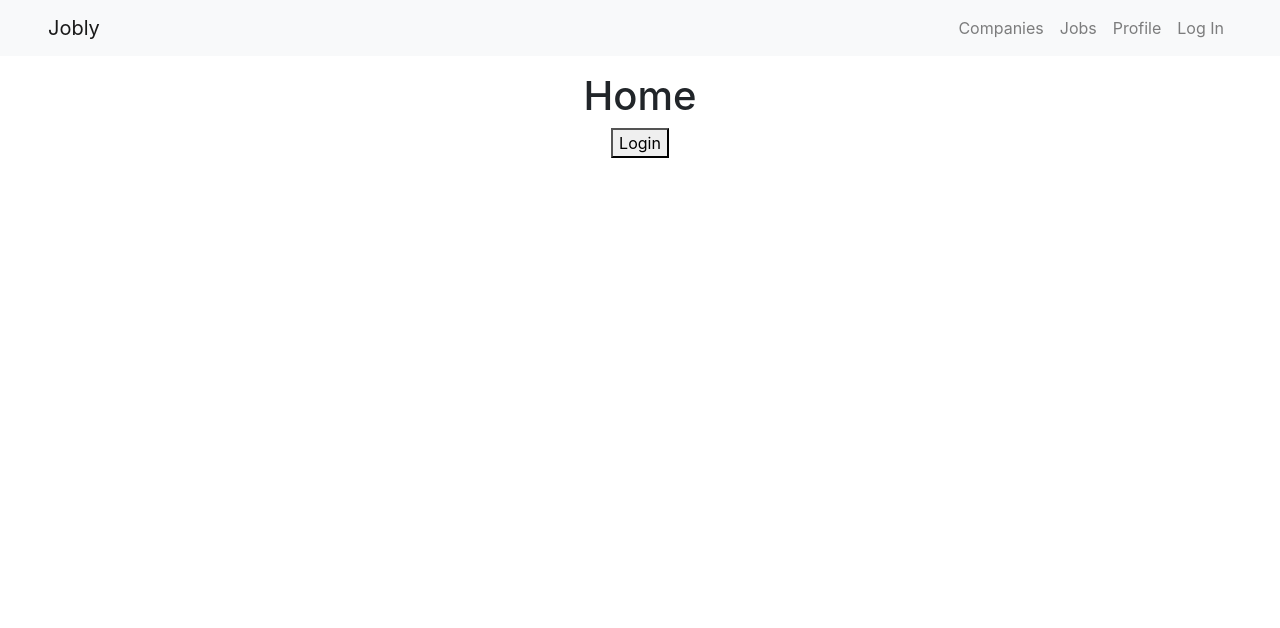
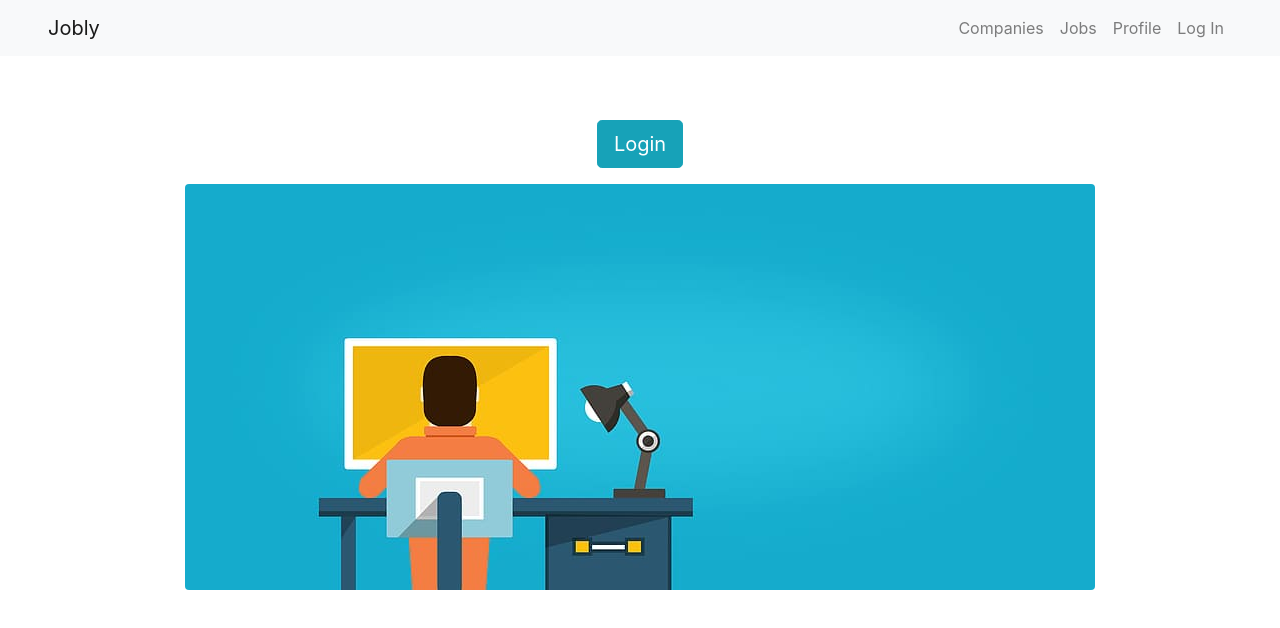
Before and after one commit to cowabungapeppercorn/jobly, a React (Create React App) app in the folder frontend/: page / in a window 1280 px wide. Shown: the top 628 px of the page. Built offline with nearby package versions, Linux system fonts and the light colour scheme; no server answers.

Commit message:
Overhauled layout of home component

```diff
--- a/frontend/src/Home.js
+++ b/frontend/src/Home.js
@@ -1,21 +1,45 @@
 import React, { Component } from "react";
 import { Link } from "react-router-dom";
+import { Row, Col, Image, Button } from "react-bootstrap";
 
 class Home extends Component {
   render() {
     return (
-      <div>
-        <h1>Home</h1>
+      <Row className="my-5">
         {!(window.localStorage._token) ?
-          <Link to="/login"><button>Login</button></Link> :
-          <div>
-            <h3>Welcome Back!</h3>
-            <p>LETS GET ONLINE</p>
-          </div>
+          <Col>
+            <Row className="my-3">
+              <Col>
+                <Link to="/login"><Button variant="info" size="lg">Login</Button></Link>
+              </Col>
+            </Row>
+            <Row className="my-3">
+              <Col>
+                {officeImage}
+              </Col>
+            </Row>
+          </Col>
+          :
+          <Col xs={12}>
+            <Row className="my-3">
+              <Col>
+                <h3>Welcome Back!</h3>
+              </Col>
+            </Row>
+            <Row className="my-3">
+              <Col>
+                {officeImage}
+              </Col>
+            </Row>
+          </Col>
         }
-      </div>
+      </Row>
     );
   }
 }
 
+const officeImage = (
+  <Image src="/cartoon-office.jpg" fluid rounded />
+)
+
 export default Home;
```
